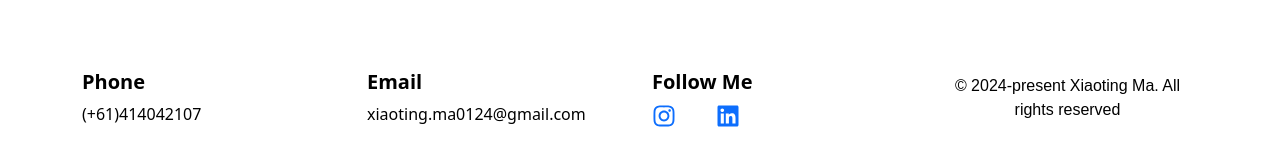
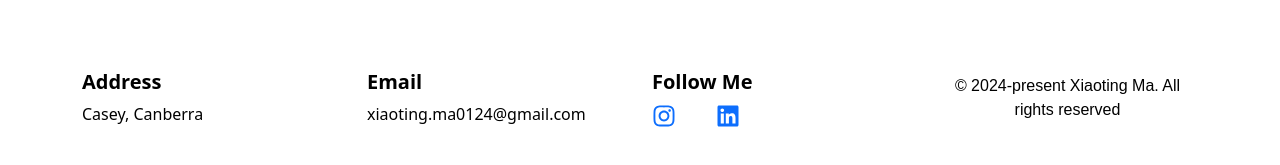
Before and after one commit to Xiaoting-Ma/My-Portfolio, a React (Create React App) app: page / in a window 1280 px wide. Shown: the part 4279-4444 px from the top of the page. Built offline with nearby package versions, Linux system fonts and the light colour scheme; the HTML template or start-up script is replaced by a standard one.

Commit message:
Added personal address on website

```diff
--- a/src/components/Contact.js
+++ b/src/components/Contact.js
@@ -9,8 +9,8 @@ const Contact = () => {
       <Container className="contact-container">
         <Row>
           <Col md={3}>
-            <h5>Phone</h5>
-            <p>(+61)414042107</p>
+            <h5>Address</h5>
+            <p>Casey, Canberra</p>
           </Col>
           <Col md={3}>
             <h5>Email</h5>
```
